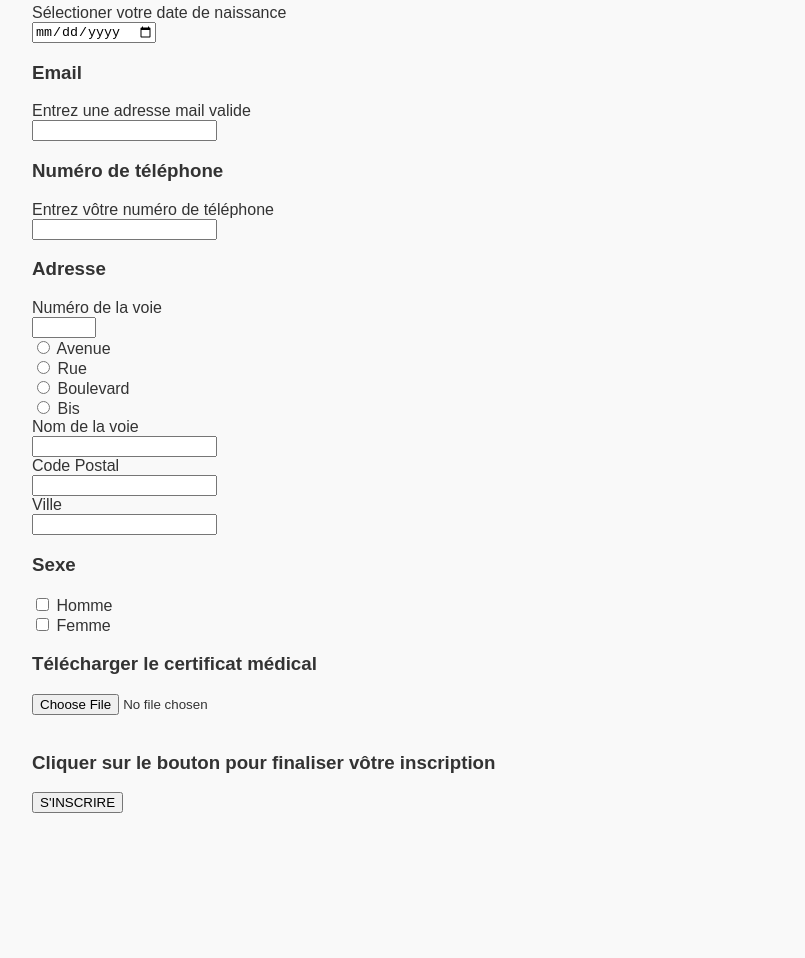
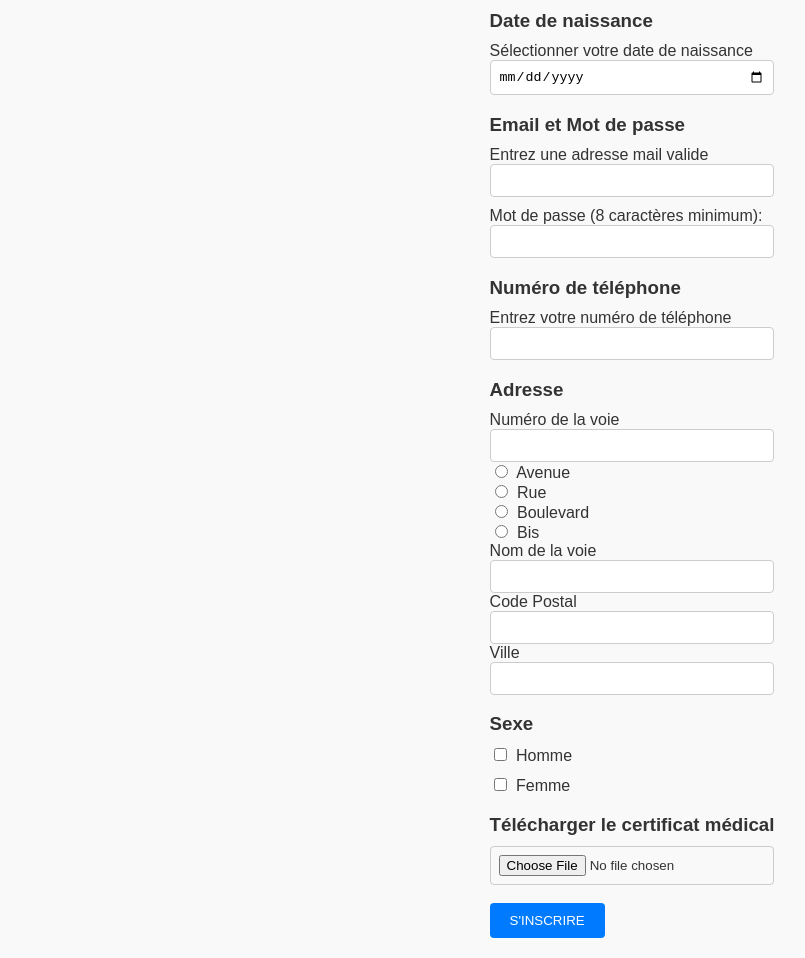
Before and after one commit to ghanigh/Consolidation-HTML-CSS-et-JavaScript, a plain HTML site: page inscription.html in a window 1280 px wide. Shown: the part 493-1451 px from the top of the page, without its empty margins (8-813 px from the left). Before the commit the page ends 1322 px from the top, so only its background shows below. Drawn offline with Linux system fonts and the light colour scheme.

Commit message:
CCS page d'inscription

```diff
--- a/CSS/inscription.css
+++ b/CSS/inscription.css
@@ -1,14 +1,14 @@
 body {
   font-family: Arial, sans-serif;
-    color: #333;
-    margin: 0;
-    padding: 0;
+  color:#333;
+  margin : 0;
+  padding : 0;
   background-color: #f9f9f9;
 }
 
 header,
 footer {
-    background-color: #0077cc; /* Bleu foncé */
+  background-color: #0077cc;
   color: #fff;
   padding: 20px 0;
   text-align: center;
@@ -27,7 +27,7 @@ body {
 nav li a {
   color: #fff;
   text-decoration: none;
-    transition: color 0.3s;
+  transition: color 0.3;
 }
 
 nav li a:hover {
@@ -51,7 +51,7 @@ body {
   border-radius: 10px;
 }
 
-  .texte-principal {
+.text-principal {
   flex: 1;
 }
 
@@ -64,3 +64,82 @@ body {
 .liste-liens li {
   margin-bottom: 10px;
 }
+
+.grid {
+  display: grid;
+  grid-template-columns: repeat(auto-fit, minmax(300px, 1fr));
+  gap: 20px;
+  justify-content: center;
+  align-items: center;
+  text-align: center;
+}
+
+.grid-header {
+  grid-column: 1 / -1;
+}
+
+.grid-content {
+  grid-column: 1 / -1;
+}
+
+.grid-form {
+  grid-column:  1 / -1;
+}
+
+.grid-form-list {
+  list-style-type: none;
+  padding: 0;
+  margin: 0;
+}
+
+.grid-form-item {
+  margin-bottom: 20px;
+  text-align: left;
+}
+
+.grid-form-item h3 {
+  margin-bottom: 10px;
+}
+
+.grid-form-item div {
+  margin-bottom: 10px;
+}
+
+.grid-form-item input[type="text"],
+.grid-form-item input[type="email"],
+.grid-form-item input[type="password"],
+.grid-form-item input[type="date"],
+.grid-form-item input[type="number"],
+.grid-form-item input[type="phone"],
+.grid-form-item input[type="file"],
+.grid-form-item textarea {
+  width: 100%;
+  padding: 8px;
+  border: 1px solid #ccc;
+  border-radius: 4px;
+  box-sizing: border-box;
+}
+
+.grid-form-item input[type="checkbox"],
+.grid-form-item input[type="radio"] {
+  margin-right: 5px;
+}
+
+.grid-form-item .button button {
+padding: 10px 20px;
+background-color: #007bff;
+color: #fff;
+border: none;
+border-radius: 4px;
+cursor: pointer;
+transition: background-color 0.3s;
+}
+
+.grid-form-item .button button:hover {
+  background-color: #0056b3;
+}
+
+.grid-form {
+  grid-column: 1 / -1;
+  margin: 0 auto;
+}
--- a/inscription.html
+++ b/inscription.html
@@ -1,19 +1,20 @@
 <!DOCTYPE html>
-<html lang="fr>
+<html lang="fr">
+
 <head>
-    <meta charset=" UTF-8">
+    <meta charset="UTF-8">
     <meta name="viewport" content="width=device-width, initial-scale=1.0">
     <title>Formulaire d'inscription</title>
     <link rel="stylesheet" href="/CSS/inscription.css">
 </head>
 
-<body>
-    <header>
+<body class="grid">
+    <header class="grid-header">
         <div class="logo">
             <h1>Association Sportive de Natation - Île-De-France</h1>
         </div>
         <nav>
-          <ul>
+            <ul class="grid-nav">
                 <li><a href="/index.html">Accueil</a></li>
                 <li><a href="/info.html">Info</a></li>
                 <li><a href="/pratique.html">Pratique</a></li>
@@ -21,66 +22,70 @@
             </ul>
         </nav>
     </header>
-    <div>
+    <div class="grid-content">
         <h1>Formulaire d'inscription</h1>
-        <h2>Veuillez remplire les champs ci-dessous</h2>
+        <h2>Veuillez remplir les champs ci-dessous</h2>
     </div>
-    <form action="/inscription.html" method="post">INFORMATION</form>
-    <ul>
-        <li>
+    <form class="grid-form" action="/inscription.html" method="post">
+        <ul class="grid-form-list">
+            <li class="grid-form-item">
                 <h3>Nom et Prénom</h3>
                 <div>
                     <label for="name">Nom</label><br>
                     <input type="text" id="nom" name="user_name"><br>
                 </div>
-
                 <div>
                     <label for="prenom">Prénom</label><br>
                     <input type="text" id="prenom" name="user_name"><br>
                 </div>
                 <div>
                     <h3>Date de naissance</h3>
-                <label for="start">Sélectioner votre date de naissance</label><br>
+                    <label for="start">Sélectionner votre date de naissance</label><br>
                     <input type="date" id="start" name="trip-start" value="00-00-00" min="00-00-00" max="00-00-00" />
                 </div>
-            <h3>Email</h3>
+                <h3>Email et Mot de passe</h3>
                 <div>
                     <label for="email">Entrez une adresse mail valide</label><br>
                     <input type="email" id="email" email="user_email"><br>
                 </div>
-
+                <div>
+                    <label for="pass">Mot de passe (8 caractères minimum):</label><br>
+                    <input type="password" id="pass" name="password" minlength="8" required />
+                  </div>
                 <h3>Numéro de téléphone</h3>
                 <div>
-                <label for="phone">Entrez vôtre numéro de téléphone</label><br>
+                    <label for="phone">Entrez votre numéro de téléphone</label><br>
                     <input type="phone" id="phone" email="user_phone"><br>
                 </div>
-
                 <div>
                     <h3>Adresse</h3>
                     <label for="tentacles">Numéro de la voie</label><br>
                     <input type="number" id="tentacles" name="tentacles" min="1" max="100" /><br>
+
                     <input type="radio" id="avenue" name="radio" value="avenue" />
                     <label for="avenue">Avenue</label><br>
+
                     <input type="radio" id="rue" name="radio" value="rue" />
                     <label for="rue">Rue</label><br>
-                <input type="radio" id="rue" name="radio" value="Boulevard" />
-                <label for="Boulevard">Boulevard</label><br>
+
+                    <input type="radio" id="boulevard" name="radio" value="Boulevard" />
+                    <label for="boulevard">Boulevard</label><br>
+
                     <input type="radio" id="bis" name="radio" value="bis" />
                     <label for="bis">Bis</label><br>
+
                     <label for="adresse">Nom de la voie</label><br>
-                <input type="Postale" id="Postal" adresse="user_adresse"></input><br>
+                    <input type="text" id="postal" name="postal" /><br>
                     <label for="adresse">Code Postal</label><br>
-                <input type="Adresse" id="Postal" adresse="user_adresse"></input><br>
+                    <input type="text" id="postal" name="postal" /><br>
                     <label for="adresse">Ville</label><br>
-                <input type="Adresse" id="Ville" adresse="user_adresse"></input><br>
+                    <input type="text" id="ville" name="ville" /><br>
                 </div>
-
                 <div>
                     <h3>Sexe</h3>
                     <input type="checkbox" id="homme" name="radio" value="homme" />
                     <label for="homme">Homme</label>
                 </div>
-
                 <div>
                     <input type="checkbox" id="femme" name="radio" value="femme" />
                     <label for="femme">Femme</label><br>
@@ -88,15 +93,13 @@
                 <h3>Télécharger le certificat médical</h3>
                 <input type="file" id="file" name="file" value="file" />
                 <div><br>
-                <h3>Cliquer sur le bouton pour finaliser vôtre inscription</h3>
                     <div class="button">
                         <button type="submit">S'INSCRIRE</button>
                     </div>
-
                 </div>
             </li>
         </ul>
-
+    </form>
 </body>
 
 </html>
```
Also changed, not shown: info.html (+15 -2 lines), pratique.html (+24 -1 lines), relation.html (+24 -1 lines), CSS/info.css (deleted), CSS/pratique.css (deleted), CSS/relation.css (deleted). Lines whose indentation alone changed are shown as unchanged.
